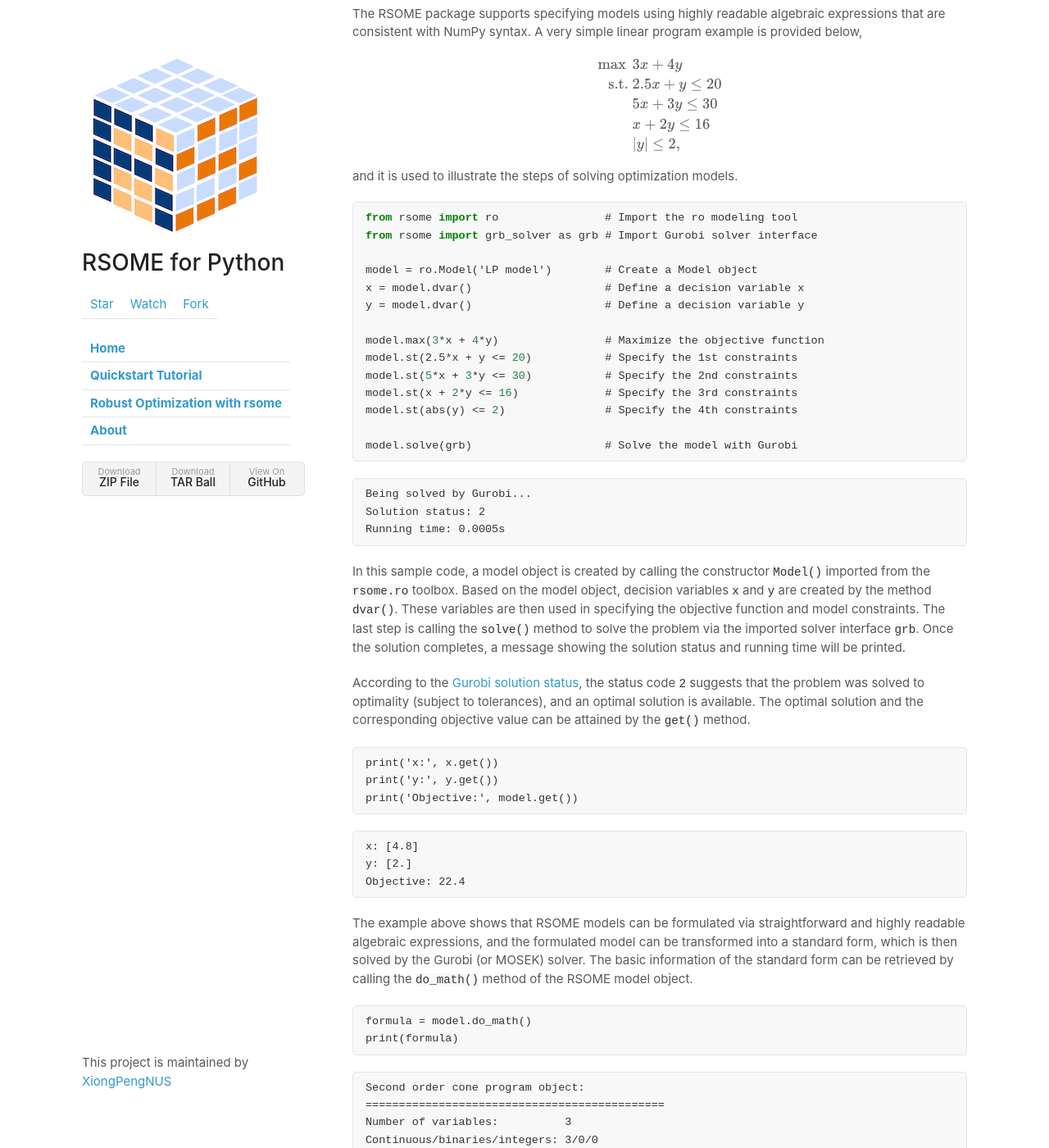
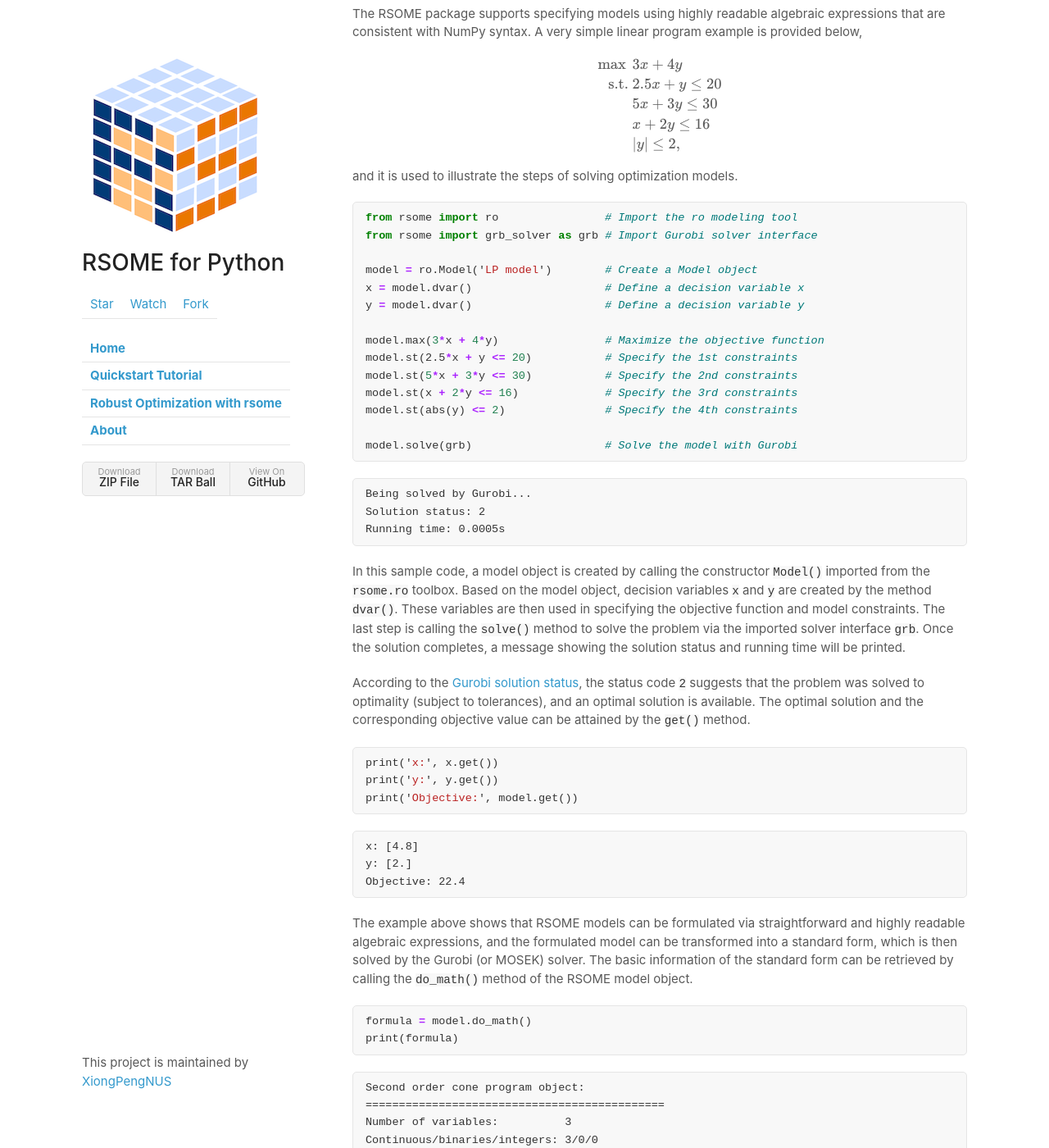
Before and after one commit to XiongPengNUS/rsome, a Jekyll site: the page built from docs/index.md, in a window 1280 px wide and 1400 px high, scrolled down 674 px. Shown: the whole window at 82% size. Built offline with Jekyll 4.4.1, drawn with Linux system fonts in a browser that asks for light colours; our own code applies the rules of GitHub Pages for plain Markdown files; formulas are drawn with MathJax 3.

Commit message:
Code themes

```diff
--- a/docs/assets/css/styles.css
+++ b/docs/assets/css/styles.css
@@ -251,23 +251,40 @@
   }
 }
 
-.highlight .nb {
+
+
+.highlight .kn  {
+    color: #008000;
+    font-weight: bold;
+}
+
+.highlight .nb  {
     color: #008000;
 }
 
-.highlight .kn {
-    color: #008001;
-    font-weight: bold;
-}
-
-.highlight .nn {
-    color: #0000FF;
+.highlight .k {
+    color: #008000;
     font-weight: bold;
 }
 
 .highlight .mi {
     color: #208050;
 }
+
+.highlight .c1 {
+    color: #007979;
+    font-style: italic;
+}
+
+.highlight .s {
+    color: #BA2121;
+}
+
+.highlight .o {
+    color: #AA22FF;
+    font-weight: bold;
+}
+
 
 @media print, screen and (max-width: 720px) {
   body {
```
Also changed, not shown: 6 other files.
